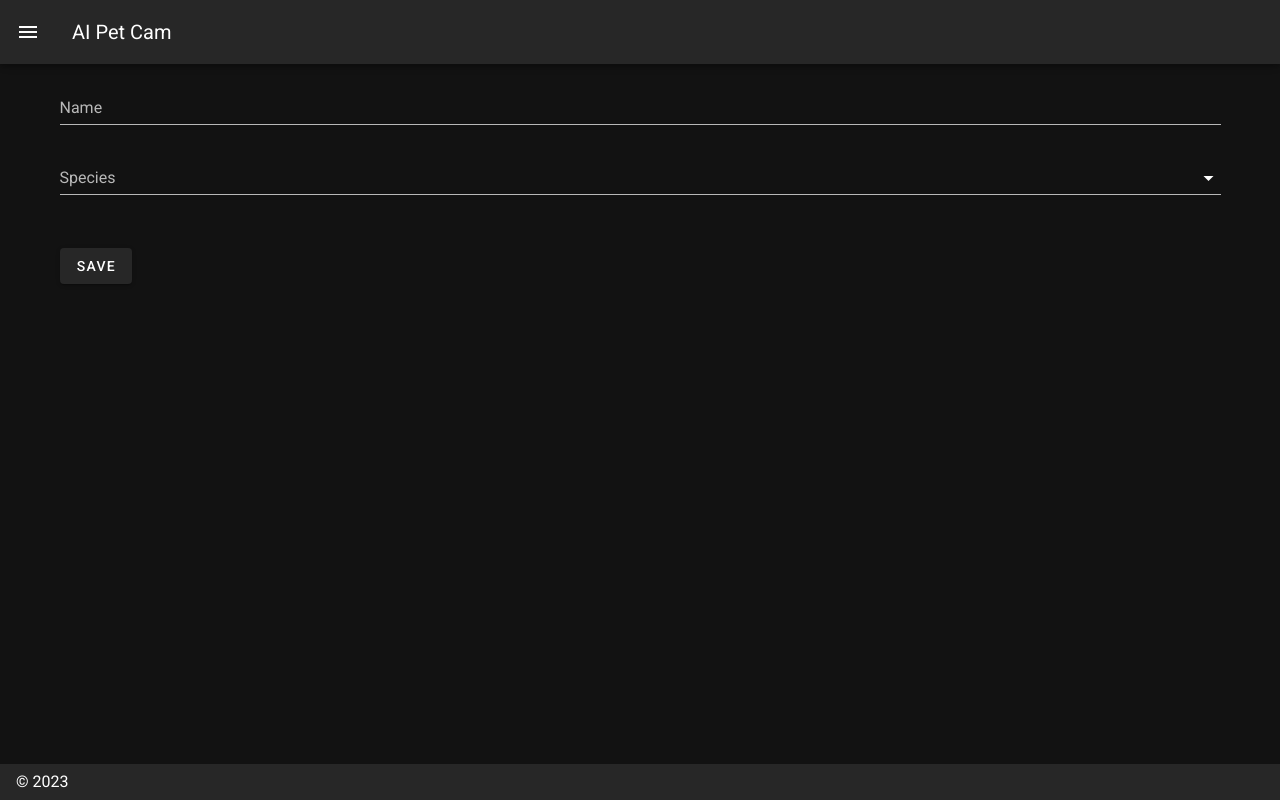
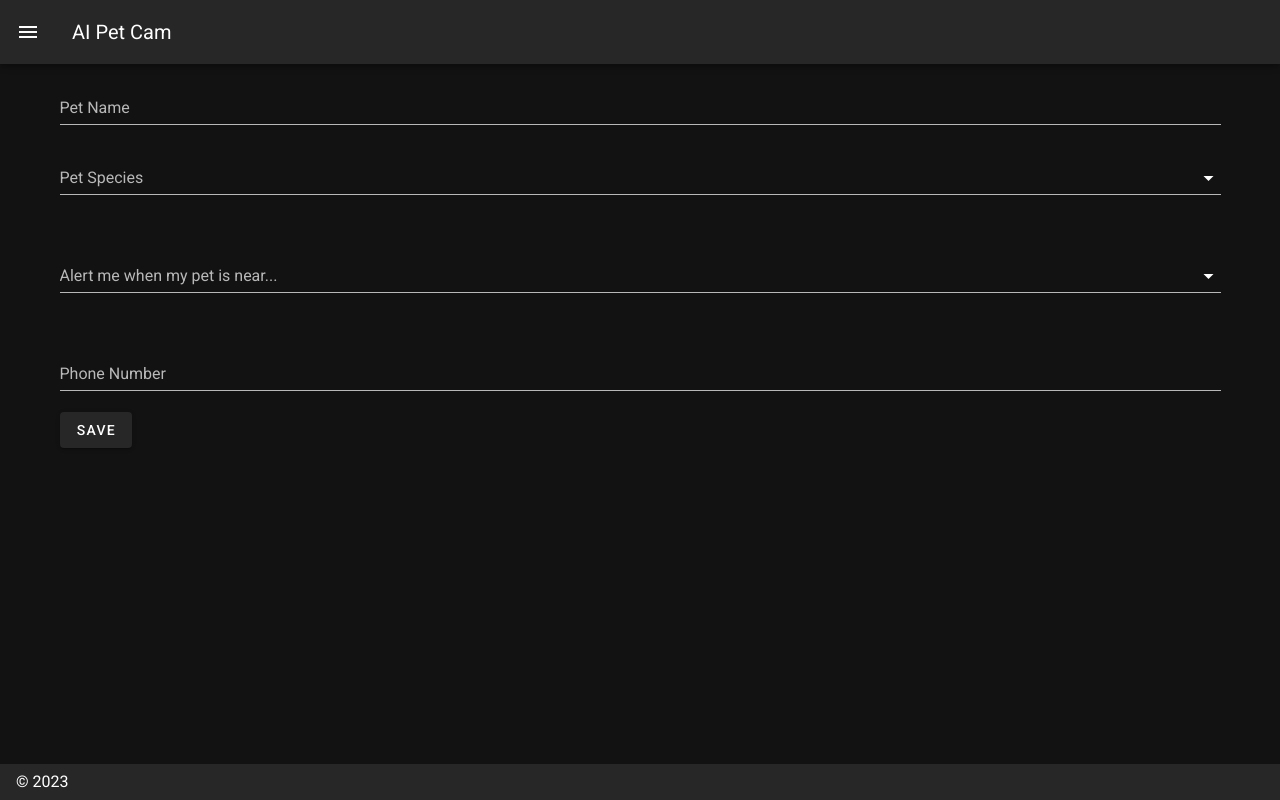
Before and after one commit to kolbyrogers/ai-petcam, a Nuxt app: page /camera in a window 1280 px wide. Built offline with nearby package versions, Linux system fonts and the light colour scheme.

Commit message:
add user inputs

```diff
--- a/pages/camera.vue
+++ b/pages/camera.vue
@@ -1,14 +1,29 @@
 <template>
   <div>
     <form v-if="!configured">
-      <v-text-field v-model="name" label="Name" required></v-text-field>
+      <v-text-field v-model="name" label="Pet Name" required></v-text-field>
       <v-select
         class="mb-8"
         v-model="select"
         :items="items"
-        label="Species"
+        label="Pet Species"
         required
       ></v-select>
+      <v-select
+        class="mb-8"
+        v-model="object"
+        :items="objects"
+        label="Alert me when my pet is near..."
+        required
+      ></v-select>
+      <v-text-field
+        v-model="phoneNumber"
+        label="Phone Number"
+        @input="acceptNumber"
+        :rules="[rules.counter]"
+        maxLength="14"
+        required
+      ></v-text-field>
       <div class="mb-4" v-for="error in errors" :key="error.id">
         {{ error }}
       </div>
@@ -31,11 +46,26 @@ export default {
     video: null,
     name: '',
     select: null,
+    phoneNumber: '',
     items: ['Dog', 'Cat', 'Human'],
+    object: null,
+    objects: ['Trashcan', 'Couch', 'Bed'],
     errors: [],
     imgUrl: '',
+    rules: {
+      counter: (value) => value.length <= 14,
+    },
   }),
   methods: {
+    acceptNumber() {
+      var x = this.phoneNumber
+        .replace(/\D/g, '')
+        .match(/(\d{0,3})(\d{0,3})(\d{0,4})/)
+      this.phoneNumber = !x[2]
+        ? x[1]
+        : '(' + x[1] + ') ' + x[2] + (x[3] ? '-' + x[3] : '')
+    },
+
     capture() {
       const canvas = document.createElement('canvas')
       canvas.width = 640
@@ -65,7 +95,7 @@ export default {
       var d = new Date()
       const event = {
         name: this.name,
-        object: 'Trashcan',
+        object: this.object,
         time: d.toLocaleString(),
         imgUrl: this.imgUrl,
       }
@@ -98,7 +128,7 @@ export default {
     },
     submit() {
       this.errors = []
-      if (!this.name || !this.select) {
+      if (!this.name || !this.select || !this.object) {
         this.errors.push('Please fill out all fields')
         return
       }
```
